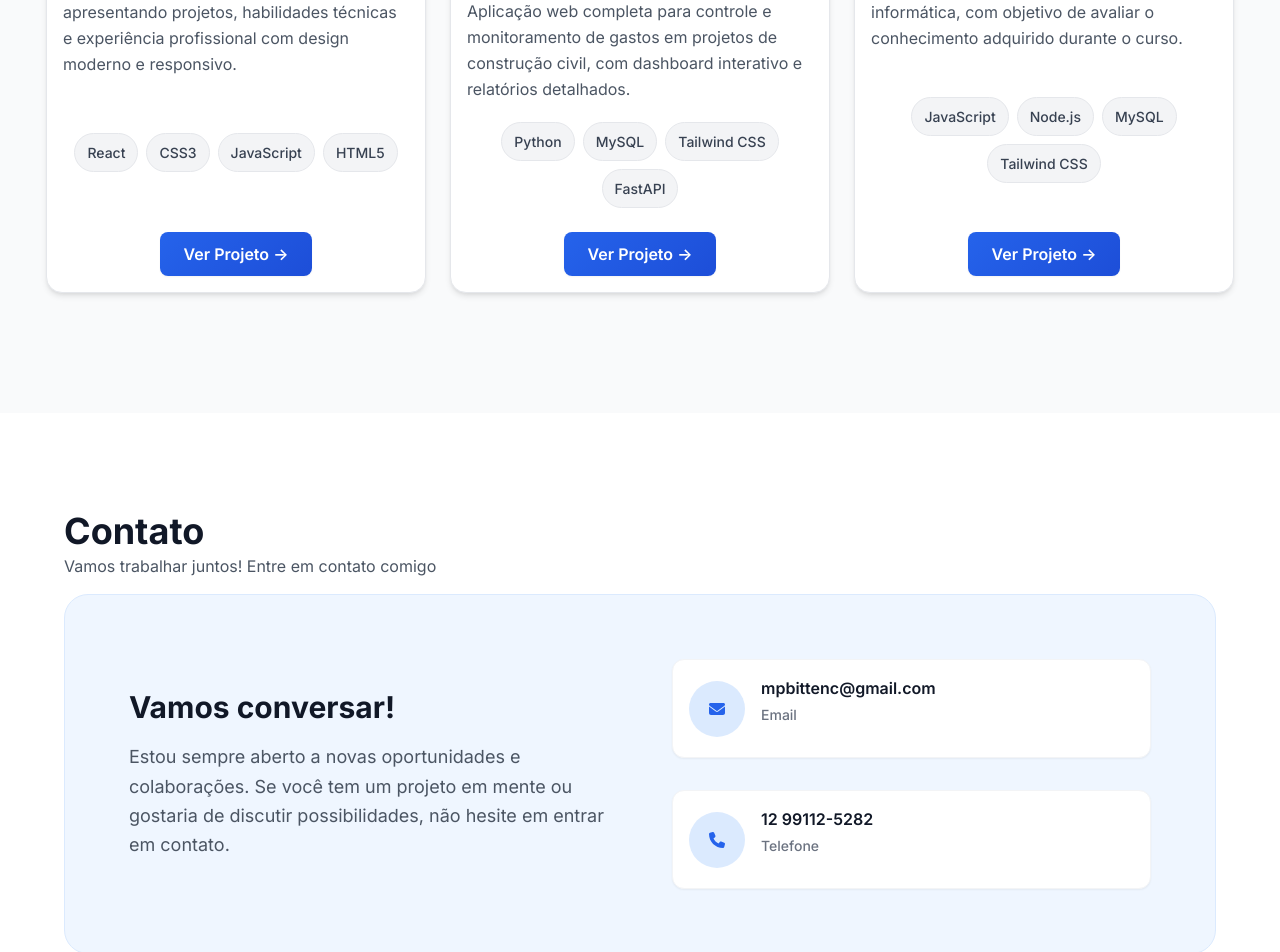
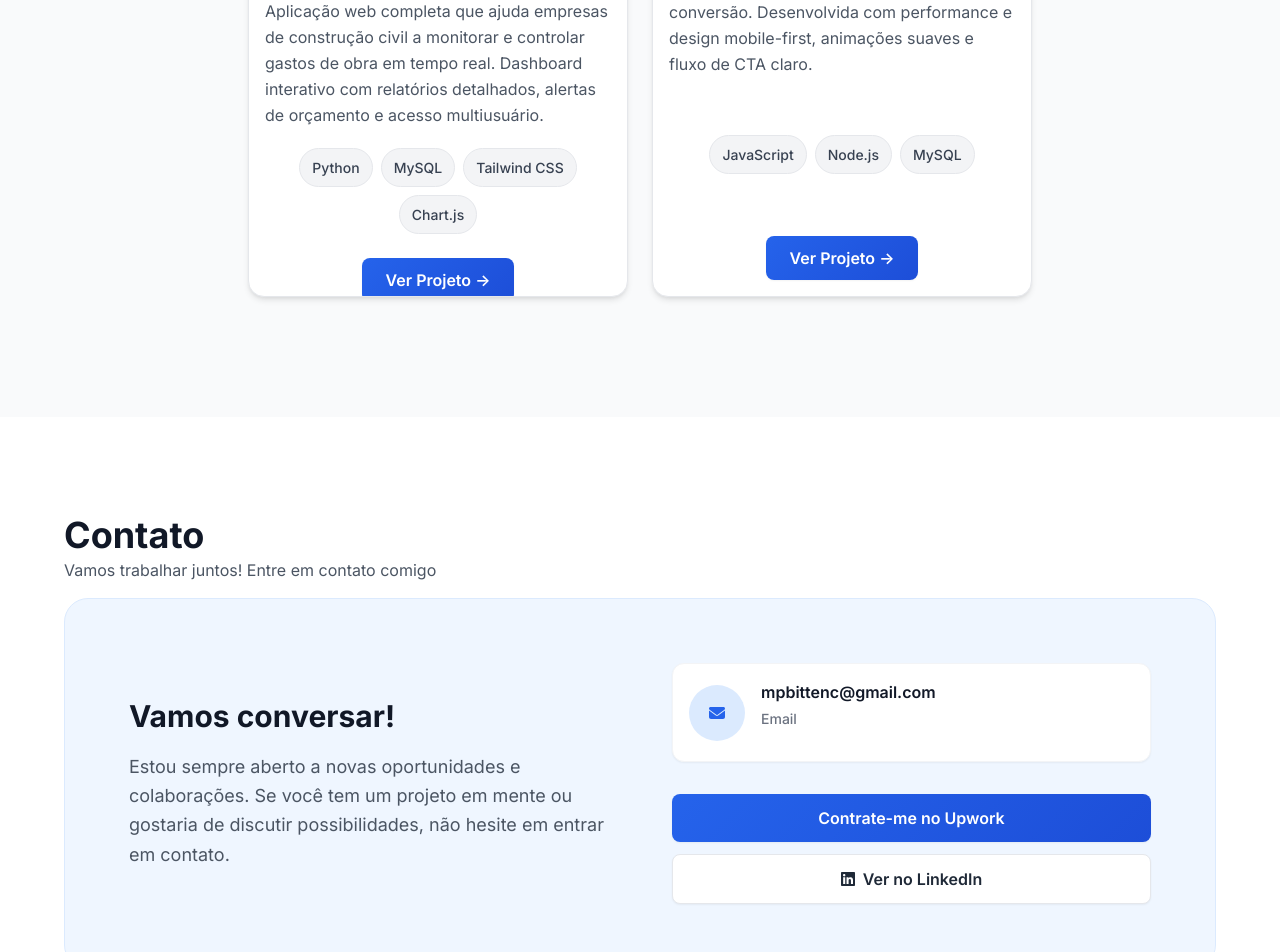
Before and after one commit to MateusBittenca/Portifolio, a React (Create React App) app: page / in a window 1280 px wide. Shown: the part 1848-2800 px from the top of the page. Built offline with nearby package versions, Linux system fonts and the light colour scheme.

Commit message:
Mudanças no portifólio

```diff
--- a/public/index.html
+++ b/public/index.html
@@ -7,9 +7,9 @@
     <meta name="theme-color" content="#3B82F6" />
     <meta
       name="description"
-      content="Portfolio de Mateus Bittencourt - Desenvolvedor Fullstack apaixonado por tecnologia e desenvolvimento de soluções criativas"
+      content="Full-Stack Developer available for freelance projects. React, TypeScript, Node.js and Python. Clean code, great UX, and on-time delivery."
     />
-    <meta name="keywords" content="desenvolvedor, fullstack, react, javascript, portfolio, mateus bittencourt" />
+    <meta name="keywords" content="fullstack developer, react, typescript, node.js, python, freelance, web developer, mateus bittencourt" />
     <meta name="author" content="Mateus Bittencourt" />
     <link rel="apple-touch-icon" href="logo192.png" />
     <!--
@@ -26,7 +26,7 @@
       work correctly both with client-side routing and a non-root public URL.
       Learn how to configure a non-root public URL by running `npm run build`.
     -->
-    <title>Mateus Bittencourt - Portfolio | Fullstack Developer</title>
+    <title>Mateus Bittencourt | Full-Stack Developer — React, TypeScript, Node.js</title>
   </head>
   <body>
     <noscript>You need to enable JavaScript to run this app.</noscript>
--- a/src/components/sections/ContactSection.css
+++ b/src/components/sections/ContactSection.css
@@ -66,12 +66,62 @@
   font-weight: var(--font-weight-semibold);
   color: var(--gray-900);
   margin-bottom: var(--space-1);
+  text-decoration: none;
+  display: inline-block;
+}
+
+.contact-value:hover {
+  color: var(--primary-600);
 }
 
 .contact-label {
   font-size: var(--font-size-sm);
   color: var(--gray-500);
   font-weight: var(--font-weight-medium);
+}
+
+.contact__links {
+  display: flex;
+  flex-direction: column;
+  gap: var(--space-3);
+}
+
+.contact-link {
+  display: inline-flex;
+  align-items: center;
+  justify-content: center;
+  gap: var(--space-2);
+  padding: var(--space-3) var(--space-6);
+  border-radius: var(--radius-lg);
+  font-weight: var(--font-weight-semibold);
+  font-size: var(--font-size-base);
+  text-decoration: none;
+  transition: all var(--transition-fast);
+  box-shadow: var(--shadow-sm);
+}
+
+.contact-link--primary {
+  background: linear-gradient(135deg, var(--primary-600), var(--primary-700));
+  color: var(--white);
+}
+
+.contact-link--primary:hover {
+  background: var(--primary-700);
+  transform: translateY(-2px);
+  box-shadow: var(--shadow-md);
+}
+
+.contact-link--secondary {
+  background: var(--white);
+  color: var(--gray-800);
+  border: 1px solid var(--gray-200);
+}
+
+.contact-link--secondary:hover {
+  border-color: var(--primary-300);
+  color: var(--primary-700);
+  transform: translateY(-2px);
+  box-shadow: var(--shadow-md);
 }
 
 /* Responsive */
--- a/src/components/sections/ContactSection.jsx
+++ b/src/components/sections/ContactSection.jsx
@@ -1,13 +1,15 @@
 import React from 'react';
 import { FontAwesomeIcon } from "@fortawesome/react-fontawesome";
-import { faEnvelope, faPhone } from "@fortawesome/free-solid-svg-icons";
+import { faEnvelope } from "@fortawesome/free-solid-svg-icons";
+import { faLinkedin } from "@fortawesome/free-brands-svg-icons";
 import { useTranslation } from '../../hooks/useTranslation';
 import './ContactSection.css';
 
 function ContactSection() {
     const { t } = useTranslation();
-    const telefone = "12 99112-5282";
     const email = "mpbittenc@gmail.com";
+    const upworkUrl = "#";
+    const linkedinUrl = "#";
 
     return (
         <section id="contact" className="contact">
@@ -29,19 +31,31 @@ function ContactSection() {
                                 <FontAwesomeIcon icon={faEnvelope} />
                             </div>
                             <div className="contact-details">
-                                <p className="contact-value">{email}</p>
+                                <a href={`mailto:${email}`} className="contact-value">{email}</a>
                                 <p className="contact-label">{t('contact.email')}</p>
                             </div>
                         </div>
 
-                        <div className="contact-item">
-                            <div className="contact-icon">
-                                <FontAwesomeIcon icon={faPhone} />
-                            </div>
-                            <div className="contact-details">
-                                <p className="contact-value">{telefone}</p>
-                                <p className="contact-label">{t('contact.phone')}</p>
-                            </div>
+                        <div className="contact__links">
+                            {/* eslint-disable-next-line jsx-a11y/anchor-is-valid */}
+                            <a
+                                href={upworkUrl}
+                                className="contact-link contact-link--primary"
+                                target="_blank"
+                                rel="noopener noreferrer"
+                            >
+                                {t('contact.hireOnUpwork')}
+                            </a>
+                            {/* eslint-disable-next-line jsx-a11y/anchor-is-valid */}
+                            <a
+                                href={linkedinUrl}
+                                className="contact-link contact-link--secondary"
+                                target="_blank"
+                                rel="noopener noreferrer"
+                            >
+                                <FontAwesomeIcon icon={faLinkedin} />
+                                {t('contact.viewLinkedIn')}
+                            </a>
                         </div>
                     </div>
                 </div>
--- a/src/components/sections/ProjectsSection.jsx
+++ b/src/components/sections/ProjectsSection.jsx
@@ -3,9 +3,6 @@ import { useTranslation } from '../../hooks/useTranslation';
 import ProjectCard from '../projects/ProjectCard';
 import ProjectModal from '../projects/ProjectModal';
 import './ProjectsSection.css';
-import portifolioImg from '../../assets/img/portifolio.png';
-import portifolioImg2 from '../../assets/img/portifolio-2.png';
-import portifolioImg3 from '../../assets/img/portifolio-3.png';
 import gastosImg2 from '../../assets/img/sistema de gastos de obra-2.png';
 import gastosImg3 from '../../assets/img/sistema de gastos de obra-3.png';
 import gastosImg from '../../assets/img/Sistema de gastos de obra.png';
@@ -21,51 +18,34 @@ function ProjectsSection() {
 
     const projects = [
         {
-            title: t('projects.portfolio.title'),
-            description: t('projects.portfolio.description'),
-            tech: 'React, CSS3, JavaScript, HTML5',
-            image: portifolioImg, // Imagem principal (compatibilidade)
-            images: [
-                portifolioImg,
-                portifolioImg2,
-                portifolioImg3
-            ], // Galeria de imagens
-            features: t('projects.portfolio.features'),
-            challenges: t('projects.portfolio.challenges'),
-            github: 'https://github.com/MateusBittenca/Portifolio',
-            demo: 'https://meu-portfolio.vercel.app'
-        },
-        {
             title: t('projects.expenses.title'),
             description: t('projects.expenses.description'),
-            tech: 'Python, MySQL, Tailwind CSS , FastAPI',
-            image: gastosImg, // Imagem principal (compatibilidade)
+            tech: 'Python, MySQL, Tailwind CSS, Chart.js',
+            image: gastosImg,
             images: [
                 gastosImg,
                 gastosImg2,
                 gastosImg3
-            ], // Galeria de imagens
+            ],
             features: t('projects.expenses.features'),
             challenges: t('projects.expenses.challenges'),
             github: 'https://github.com/MateusBittenca/Or-amentos-sistema',
             demo: 'https://sistema-gastos-obra.vercel.app'
         },
         {
-            title: t('projects.TCC.title'),
-            description: t('projects.TCC.description'),
-            tech: 'JavaScript, Node.js, MySQL, Tailwind CSS',
-            image: tccImg, // Imagem principal (compatibilidade)
+            title: t('projects.unifit.title'),
+            description: t('projects.unifit.description'),
+            tech: 'JavaScript, Node.js, MySQL',
+            image: tccImg,
             images: [
                 tccImg,
                 tccImg2,
                 tccImg3
-            ], // Galeria de imagens
-            features: t('projects.TCC.features'),
-            challenges: t('projects.TCC.challenges'),
+            ],
+            features: t('projects.unifit.features'),
+            challenges: t('projects.unifit.challenges'),
             github: 'https://github.com/MateusBittenca/TCC',
-
         }
-
     ];
 
     const handleProjectClick = (project) => {
--- a/src/translations/en.json
+++ b/src/translations/en.json
@@ -8,7 +8,7 @@
   "hero": {
     "profession": "FULLSTACK DEVELOPER",
     "location": "São José dos Campos, SP",
-    "description": "I'm a programmer passionate about technology, seeking my first professional experience. I have a strong desire to learn, grow, and contribute to projects that make a difference. I'm dedicated to constantly studying programming and developing practical and creative solutions."
+    "description": "I build fast, modern web applications using React, TypeScript, Node.js and Python. I focus on clean code, great UX, and delivering on time. Currently available for freelance projects — let's build something great together."
   },
   "skills": {
     "title": "Skills",
@@ -17,21 +17,9 @@
   "projects": {
     "title": "Projects",
     "subtitle": "Some of the projects I've developed to demonstrate my skills",
-    "portfolio": {
-      "title": "Professional Portfolio",
-      "description": "Personal website developed with React, showcasing projects, technical skills, and professional experience with modern and responsive design.",
-      "features": [
-        "Responsive and modern design with CSS animations",
-        "Organized sections for projects and skills",
-        "Integrated functional contact form",
-        "SEO and performance optimization",
-        "Reusable components and clean code"
-      ],
-      "challenges": "Create an attractive interface that represented my professional identity, implementing smooth animations without compromising performance, and structuring code in a modular way to facilitate future updates."
-    },
     "expenses": {
       "title": "Construction Expense Management System",
-      "description": "Complete web application for controlling and monitoring expenses in construction projects, with interactive dashboard and detailed reports.",
+      "description": "Full-stack web app that helps construction companies track and control project expenses in real time. Features an interactive dashboard with detailed reports, budget alerts and multi-user access.",
       "features": [
         "Interactive dashboard with charts and metrics",
         "Expense control by category and sector",
@@ -41,17 +29,17 @@
       ],
       "challenges": "Develop a robust system for construction financial management, implementing complex budget validations and creating intuitive data visualizations for engineers and managers."
     },
-    "TCC": {
-      "title": "Final Project (TCC)",
-      "description": "Final project developed for the technical computer science course, with the objective of evaluating the knowledge acquired during the course.",
+    "unifit": {
+      "title": "UNIFIT",
+      "description": "Landing page for a gym focused on conversion. Built with performance and mobile-first design in mind, featuring smooth animations and a clear call-to-action flow.",
       "features": [
-        "Implementation of a physical activity, training and health control system",
-        "User system with permissions",
-        "Responsive interface for mobile and desktop",
-        "SEO and performance optimization",
-        "Visualization of correct exercises for the user"
+        "Mobile-first responsive layout",
+        "Smooth CSS animations and transitions",
+        "Clear call-to-action flow for lead conversion",
+        "Performance-optimized assets and loading",
+        "Modern visual design tailored for fitness brands"
       ],
-      "challenges": "Develop a robust system for physical activity, training and health management, implementing complex exercise validations and creating intuitive data visualizations for users."
+      "challenges": "Balance visual impact with fast load times on mobile, and design a conversion-focused layout that guides visitors toward membership sign-up."
     }
   },
   "contact": {
@@ -60,7 +48,8 @@
     "callToAction": "Let's talk!",
     "description": "I'm always open to new opportunities and collaborations. If you have a project in mind or would like to discuss possibilities, don't hesitate to get in touch.",
     "email": "Email",
-    "phone": "Phone"
+    "hireOnUpwork": "Hire me on Upwork",
+    "viewLinkedIn": "View on LinkedIn"
   },
   "footer": {
     "copyright": "All rights reserved."
--- a/src/translations/pt.json
+++ b/src/translations/pt.json
@@ -8,7 +8,7 @@
   "hero": {
     "profession": "FULLSTACK DEVELOPER",
     "location": "São José dos Campos, SP",
-    "description": "Sou um programador apaixonado por tecnologia, em busca da minha primeira experiência profissional. Tenho muita vontade de aprender, crescer e contribuir para projetos que façam a diferença. Dedico-me ao estudo constante de programação e desenvolvimento de soluções práticas e criativas."
+    "description": "Desenvolvo aplicações web modernas e performáticas com React, TypeScript, Node.js e Python. Foco em código limpo, boa experiência do usuário e entrega dentro do prazo. Disponível para projetos freelance — vamos construir algo incrível juntos."
   },
   "skills": {
     "title": "Habilidades",
@@ -17,21 +17,9 @@
   "projects": {
     "title": "Projetos",
     "subtitle": "Alguns dos projetos que desenvolvi para demonstrar minhas habilidades",
-    "portfolio": {
-      "title": "Portfólio Profissional",
-      "description": "Website pessoal desenvolvido com React, apresentando projetos, habilidades técnicas e experiência profissional com design moderno e responsivo.",
-      "features": [
-        "Design responsivo e moderno com animações CSS",
-        "Seções organizadas para projetos e habilidades",
-        "Formulário de contato funcional integrado",
-        "Otimização para SEO e performance",
-        "Componentes reutilizáveis e código limpo"
-      ],
-      "challenges": "Criar uma interface atrativa que representasse minha identidade profissional, implementando animações suaves sem comprometer a performance, e estruturar o código de forma modular para facilitar futuras atualizações."
-    },
     "expenses": {
       "title": "Sistema de Gestão de Gastos de Obra",
-      "description": "Aplicação web completa para controle e monitoramento de gastos em projetos de construção civil, com dashboard interativo e relatórios detalhados.",
+      "description": "Aplicação web completa que ajuda empresas de construção civil a monitorar e controlar gastos de obra em tempo real. Dashboard interativo com relatórios detalhados, alertas de orçamento e acesso multiusuário.",
       "features": [
         "Dashboard interativo com gráficos e métricas",
         "Controle de gastos por categoria e setor",
@@ -41,17 +29,17 @@
       ],
       "challenges": "Desenvolver um sistema robusto para gestão financeira de obras, implementando validações complexas de orçamentos e criando visualizações de dados intuitivas para engenheiros e gestores."
     },
-    "TCC": {
-      "title": "TCC",
-      "description": "TCC desenvolvido para a o curso técnico em informática, com objetivo de avaliar o conhecimento adquirido durante o curso.",
+    "unifit": {
+      "title": "UNIFIT",
+      "description": "Landing page para academia focada em conversão. Desenvolvida com performance e design mobile-first, animações suaves e fluxo de CTA claro.",
       "features": [
-        "Implementação de um sistema de controle de atividade física,treinos e saúde",
-        "Sistema de usuários com permissões",
-        "Interface responsiva para mobile e desktop",
-        "Otimização para SEO e performance",
-        "Visualização de exercícios corretos para o usuário"
+        "Layout responsivo com abordagem mobile-first",
+        "Animações e transições CSS suaves",
+        "Fluxo de call-to-action focado em conversão de leads",
+        "Assets e carregamento otimizados para performance",
+        "Design visual moderno voltado para marcas fitness"
       ],
-      "challenges": "Desenvolver um sistema robusto para gestão de atividade física, treinos e saúde, implementando validações complexas de exercícios e criando visualizações de dados intuitivas para usuários."
+      "challenges": "Equilibrar impacto visual com carregamento rápido no mobile, e projetar um layout focado em conversão que guie visitantes até a inscrição."
     }
   },
   "contact": {
@@ -60,7 +48,8 @@
     "callToAction": "Vamos conversar!",
     "description": "Estou sempre aberto a novas oportunidades e colaborações. Se você tem um projeto em mente ou gostaria de discutir possibilidades, não hesite em entrar em contato.",
     "email": "Email",
-    "phone": "Telefone"
+    "hireOnUpwork": "Contrate-me no Upwork",
+    "viewLinkedIn": "Ver no LinkedIn"
   },
   "footer": {
     "copyright": "Todos os direitos reservados."
```
Also changed, not shown: src/components/common/TitleUpdater.jsx (+15 -3 lines).
